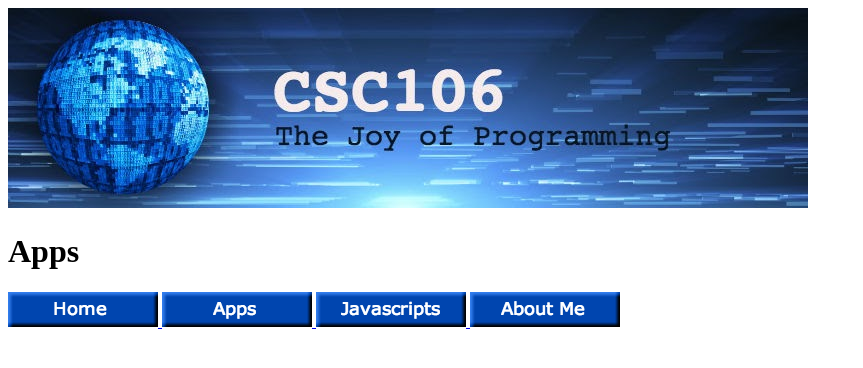
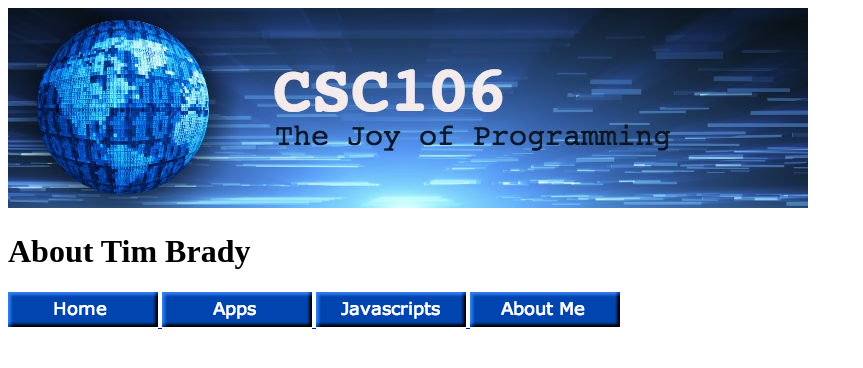
Before and after one commit to timbrady12345/Repositorrie, a plain HTML site: page about.html in a window 1280 px wide. Shown: the whole page, without its empty margins (0-863 px from the left). Drawn offline with Linux system fonts and the light colour scheme.

Commit message:
Update about.html

```diff
--- a/about.html
+++ b/about.html
@@ -2,11 +2,11 @@
 <html>
 <head>
   <meta charset="utf-8">
-  <title>About Tim Brady </title>
+  <title>Tim's Programming Portfolio </title>
 </head>
   <body>
     <img src="csc106_banner.jpg">
-<h1> Apps </h1>
+<h1> About Tim Brady </h1>
     <a href="index.html"> <img src="homebanner.png"> </a>
     <a href="apps.html"> <img src="appsbanner.png"> </a>
     <a href="javascripts.html"> <img src="javabanner.png"> </a>
```
